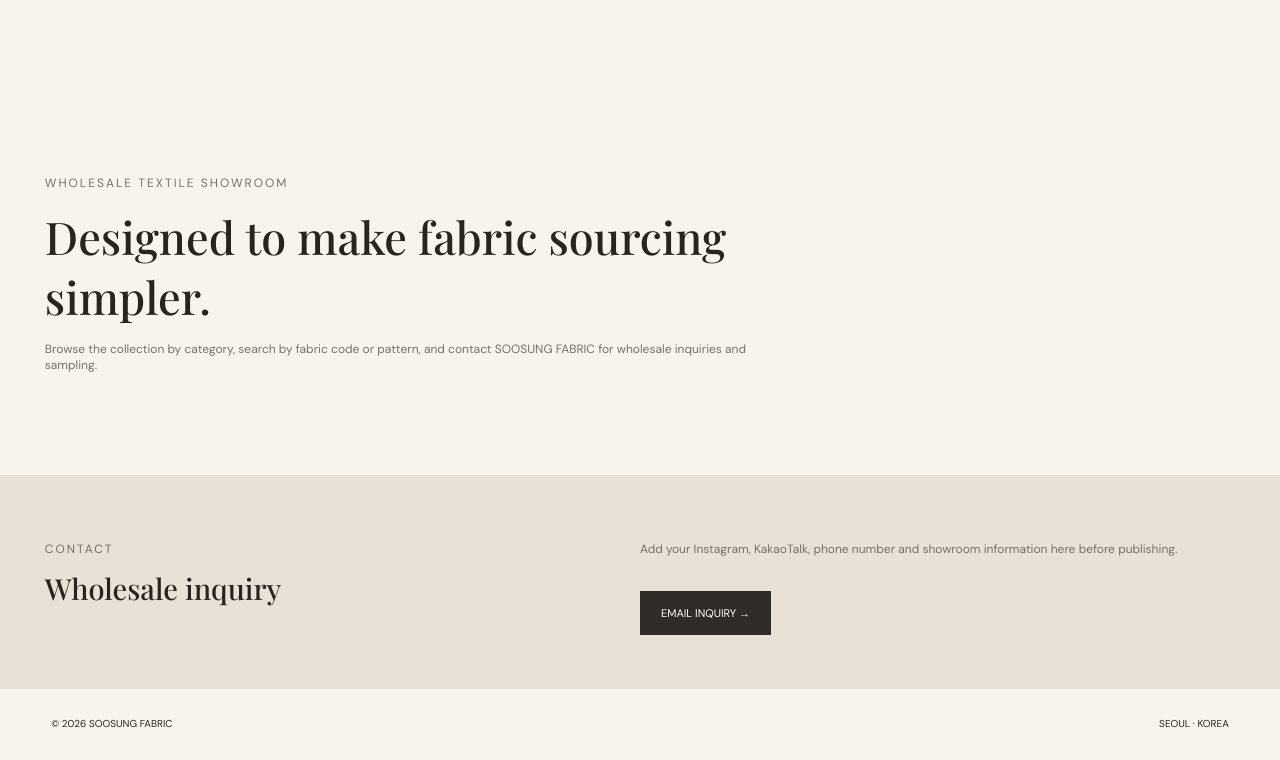
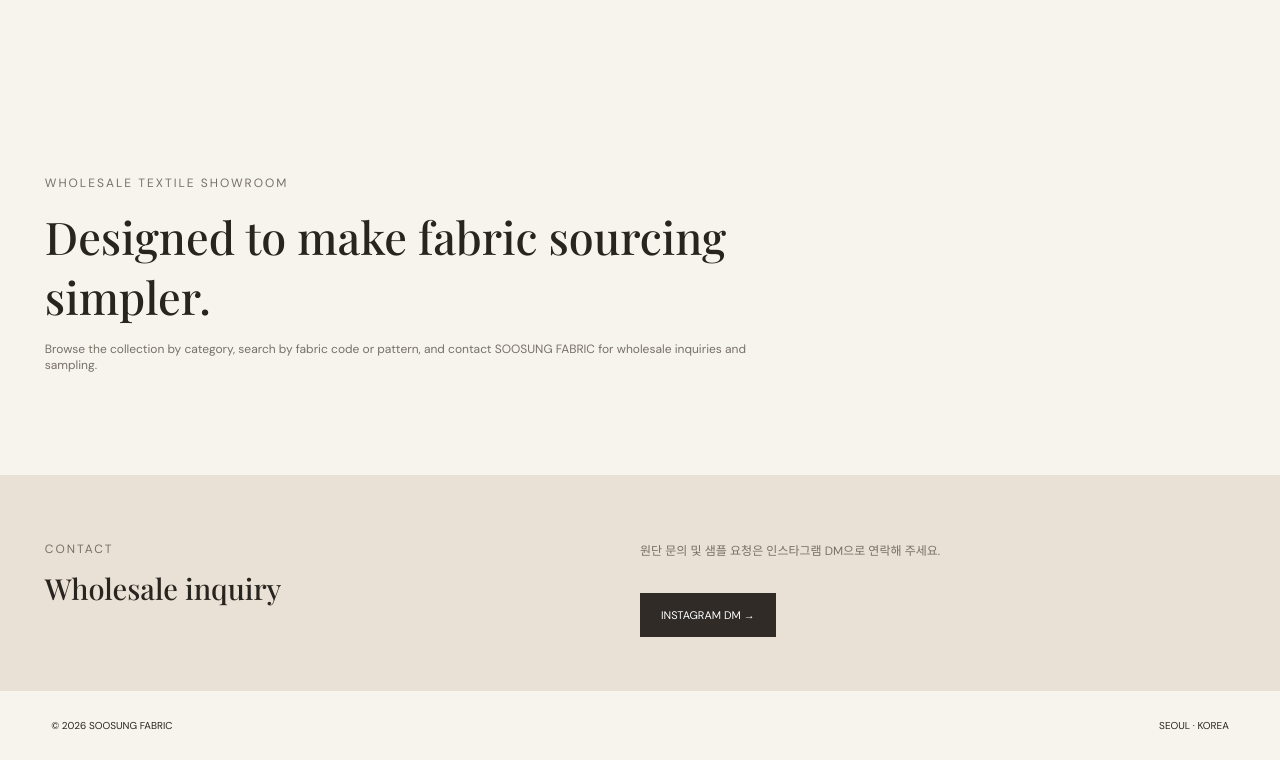
Before and after one commit to soosungfabric/soosung-fabric, a plain HTML site: page index.html in a window 1280 px wide. Shown: the part 661-1421 px from the top of the page. Drawn offline with nearby package versions, Linux system fonts and the light colour scheme; no server answers.

Commit message:
Add files via upload

```diff
--- a/index.html
+++ b/index.html
@@ -68,8 +68,8 @@
 
 <section class="contact section" id="contact">
   <div><p class="eyebrow">CONTACT</p><h2>Wholesale inquiry</h2></div>
-  <div><p>Add your Instagram, KakaoTalk, phone number and showroom information here before publishing.</p>
-  <a class="dark-btn" href="mailto:hello@example.com">EMAIL INQUIRY →</a></div>
+  <div><p>원단 문의 및 샘플 요청은 인스타그램 DM으로 연락해 주세요.</p>
+  <a class="dark-btn" href="https://ig.me/m/soosung_fabric" target="_blank" rel="noopener noreferrer" aria-label="SOOSUNG FABRIC 인스타그램 DM으로 문의하기">INSTAGRAM DM →</a></div>
 </section>
 </main>
 
```
